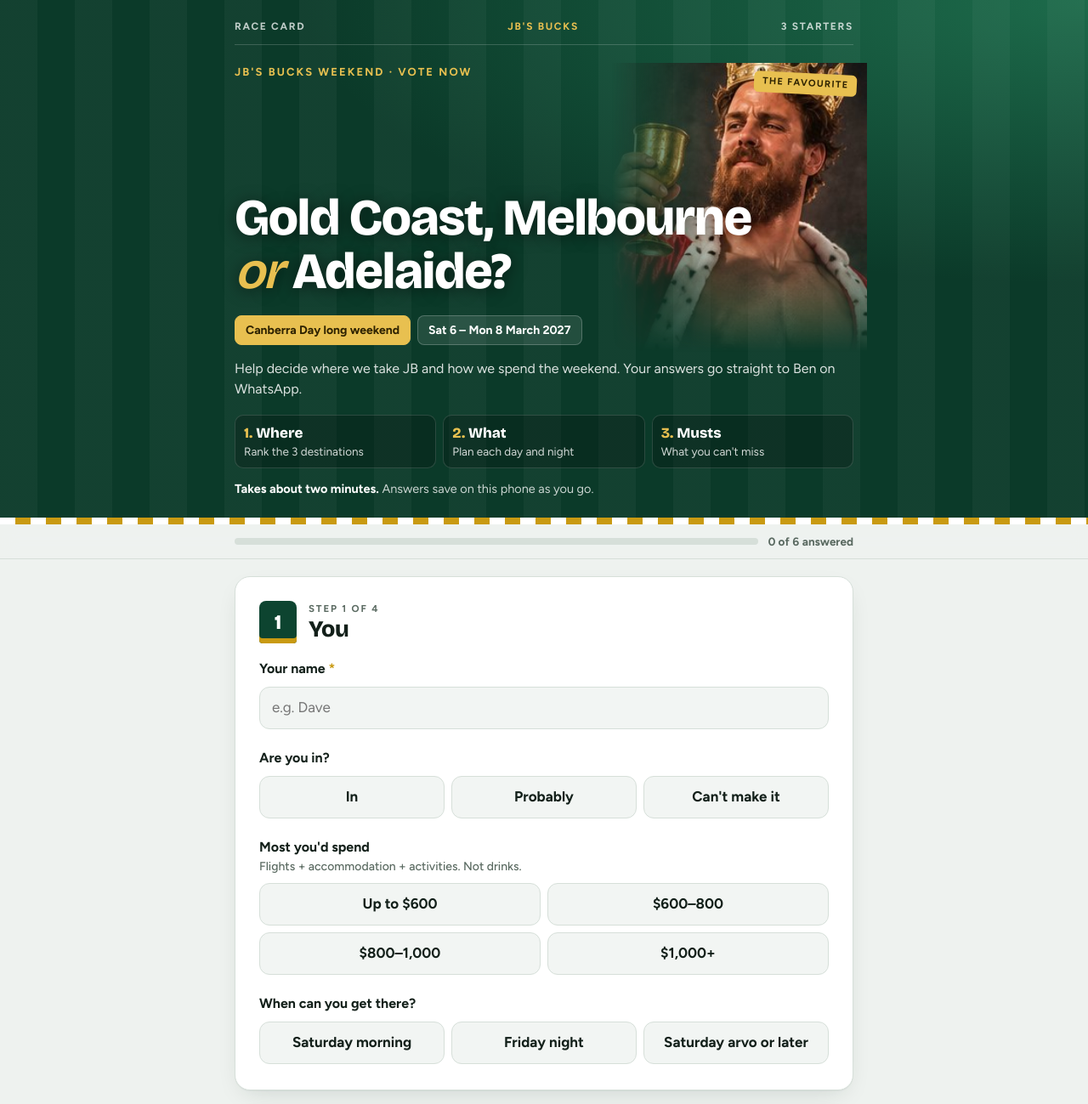
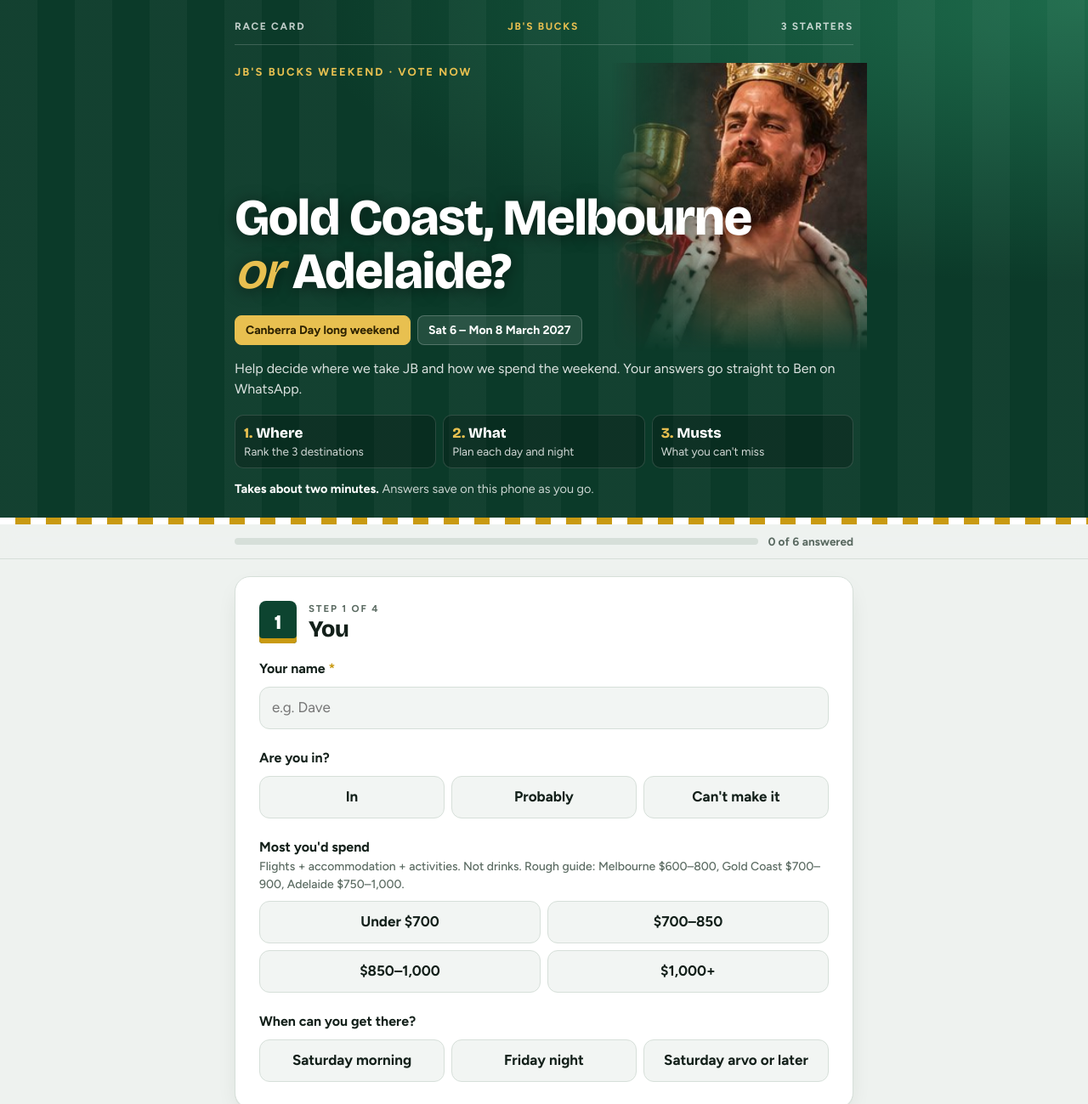
Before and after one commit to bennyleech-stack/bucks-2027, a plain HTML site: page index.html in a window 1280 px wide. Shown: the top 1299 px of the page at 85% size. Drawn offline with nearby package versions, Linux system fonts and the light colour scheme.

Commit message:
Rebase spend bands on the destination estimates, drop banner tag
Budget options become Under $700 / $700-850 / $850-1,000 / $1,000+
with a one-line cost guide per destination, since nothing fitted
"Up to $600" any more. Tally and parse.md updated to match. Removes
the "The favourite" tag from the banner photo.

Co-Authored-By: Claude Opus 5.5 <noreply@anthropic.com>
Claude-Session: https://claude.ai/code/session_018hssfyo5Y6c5FMSBd7avfA

```diff
--- a/index.html
+++ b/index.html
@@ -237,7 +237,6 @@ footer p{margin:0 0 8px}
 .hero-photo{position:absolute;top:52px;right:0;width:min(46%,300px);height:300px}
 .hero-photo img{display:block;width:100%;height:100%;object-fit:cover;object-position:center 12%}
 .hero-photo img{-webkit-mask-image:linear-gradient(to right,transparent 0%,#000 42%),linear-gradient(to top,transparent 0%,#000 45%);-webkit-mask-composite:source-in;mask-image:linear-gradient(to right,transparent 0%,#000 42%),linear-gradient(to top,transparent 0%,#000 45%);mask-composite:intersect}
-.hero-photo .tag{position:absolute;z-index:1;right:12px;top:12px;background:var(--gold-2);color:var(--gold-ink);font-weight:800;font-size:11px;letter-spacing:.12em;text-transform:uppercase;padding:4px 10px;border-radius:6px;transform:rotate(3deg)}
 .hero .eyebrow{position:relative;z-index:1;max-width:58%}
 .hero h1{position:relative;z-index:1;padding-top:96px;text-shadow:0 2px 18px rgba(0,0,0,.55)}
 .hero .pills,.hero .lede,.hero .vote-on,.hero .time{position:relative;z-index:1}
@@ -248,7 +247,7 @@ footer p{margin:0 0 8px}
 <header class="hero">
   <div class="wrap">
     <div class="meet" aria-hidden="true"><span>Race card</span><b>JB's Bucks</b><span>3 starters</span></div>
-    <div class="hero-photo"><img src="photos/king.jpg" alt="JB in a crown and royal robe, raising a goblet" width="262" height="488" decoding="async" fetchpriority="high"><span class="tag" aria-hidden="true">The favourite</span></div>
+    <div class="hero-photo"><img src="photos/king.jpg" alt="JB in a crown and royal robe, raising a goblet" width="262" height="488" decoding="async" fetchpriority="high"></div>
     <p class="eyebrow">JB's bucks weekend · Vote now</p>
     <h1>Gold Coast, Melbourne <span class="or">or</span> Adelaide?</h1>
     <ul class="pills" aria-label="Key details">
@@ -288,7 +287,7 @@ footer p{margin:0 0 8px}
   </fieldset>
 
   <fieldset class="field">
-    <legend>Most you'd spend <span class="sub">Flights + accommodation + activities. Not drinks.</span></legend>
+    <legend>Most you'd spend <span class="sub">Flights + accommodation + activities. Not drinks. Rough guide: Melbourne $600–800, Gold Coast $700–900, Adelaide $750–1,000.</span></legend>
     <div class="chips c2" data-group="budget"></div>
   </fieldset>
 
@@ -350,9 +349,9 @@ const DATA_VER = 2; // bump when a destination's slot options are reordered, so
 /* ===== Step 1 options ===== */
 const STATUS = ['In', 'Probably', "Can't make it"];
 const BUDGET = [
-  {label:'Up to $600', msg:'Up to $600'},
-  {label:'$600–800', msg:'$600-800'},
-  {label:'$800–1,000', msg:'$800-1,000'},
+  {label:'Under $700', msg:'Under $700'},
+  {label:'$700–850', msg:'$700-850'},
+  {label:'$850–1,000', msg:'$850-1,000'},
   {label:'$1,000+', msg:'$1,000+'}
 ];
 const ARRIVE = ['Saturday morning', 'Friday night', 'Saturday arvo or later'];
```
Also changed, not shown: tally.html (+1 -1 lines), 1 other file.
